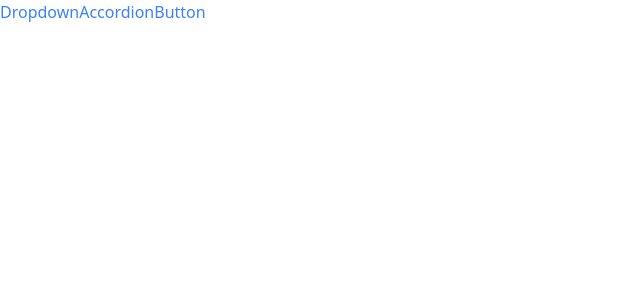
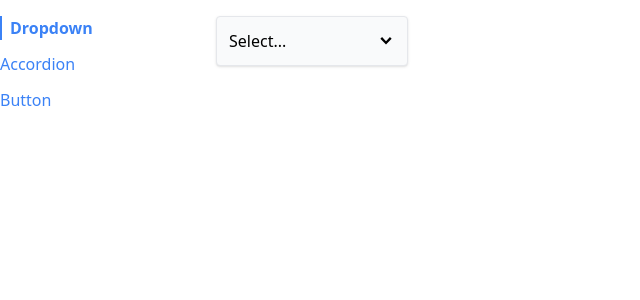
Before and after one commit to suriyaaap13/comps, a React (Create React App) app: page / in a window 1280 px wide. Shown: the top 300 px of the page, without its empty margins (0-640 px from the left). Built offline with nearby package versions, Linux system fonts and the light colour scheme.

Commit message:
Create Sidebar component and add styling to the application

```diff
--- a/src/App.js
+++ b/src/App.js
@@ -5,27 +5,25 @@ import Route from './components/Route';
 import AccordionPage from './pages/AccordianPage';
 import DropdownPage from './pages/DropdownPage';
 import ButtonPage from './pages/ButtonPage';
+import Sidebar from './components/Sidebar';
 
 export default function App() {
   return (
     <NavigationProvider>
-      <Link to='/dropdown'>Dropdown</Link>
-      <Link to='/accordion'>Accordion</Link>
-      <Link to='/button'>Button</Link>
-
-
-      <div>
+      <div className='container mx-auto grid grid-cols-6 gap-4 mt-4'>
+        <Sidebar/>
+        <div className='col-span-5'>
           <Route path='/accordion'>
             <AccordionPage/>
           </Route>
-        <Route path='/dropdown'>
+          <Route path='/'>
             <DropdownPage/>
           </Route>
           <Route path='/button'>
             <ButtonPage/>
           </Route>
         </div>
-
+      </div>
     </NavigationProvider>
   )
 }
--- a/src/components/Link.js
+++ b/src/components/Link.js
@@ -1,9 +1,15 @@
-import React from 'react';
+import classNames from 'classnames';
 import useNavigation from '../hooks/use-navigation'
 
-export default function Link({to, children}) {
+export default function Link({to, children, className, activeClassName}) {
 
-    const { navigate } = useNavigation();
+    const { navigate, currentPath } = useNavigation();
+
+    const finalClassName = classNames(
+        className,
+        'text-blue-500',
+        to === currentPath && activeClassName
+    );
 
     function handleClick(event){
         if(event.metaKey || event.ctrlKey)
@@ -13,7 +19,7 @@ export default function Link({to, children}) {
     }
 
     return (
-        <a className='text-blue-500' href={to} onClick={handleClick}>
+        <a className={finalClassName} href={to} onClick={handleClick}>
             {children}
         </a>
     )
--- /dev/null
+++ b/src/components/Sidebar.js
@@ -0,0 +1,30 @@
+import Link from "./Link"
+
+export default function Sidebar() {
+
+    const links = [
+        {
+            label: 'Dropdown',
+            path: '/'
+        },
+        {
+            label: 'Accordion',
+            path: '/accordion'
+        },
+        {
+            label: 'Button',
+            path: '/button'
+        }
+    ];
+
+    const renderLinks = links.map((link)=>{
+        return <Link key={link.path} to={link.path} className='mb-3' activeClassName='border-l-2 pl-2 border-blue-500 font-bold'>{link.label}</Link>
+    });
+
+
+  return (
+    <div className='sticky top-0 flex flex-col items-start'>
+      {renderLinks}
+    </div>
+  )
+}
```
Lines whose indentation alone changed are shown as unchanged.
